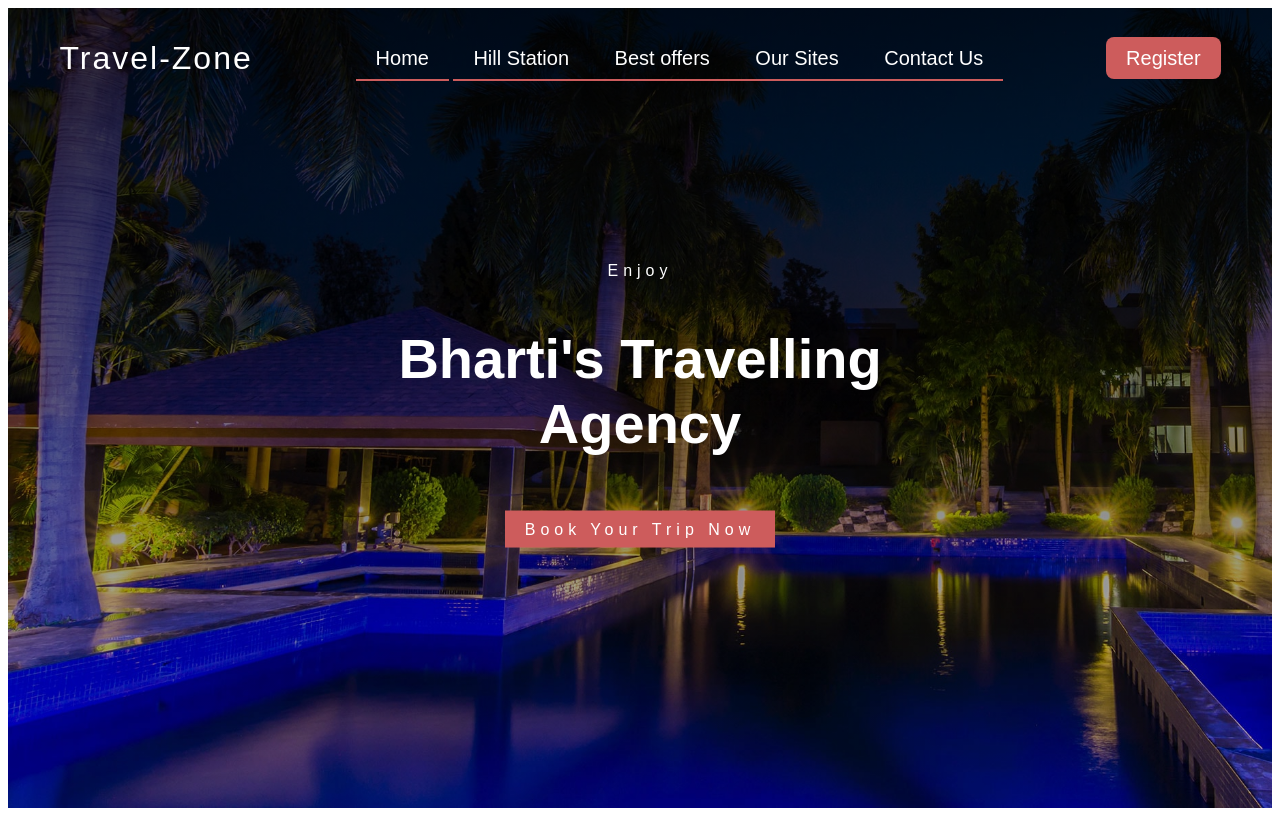
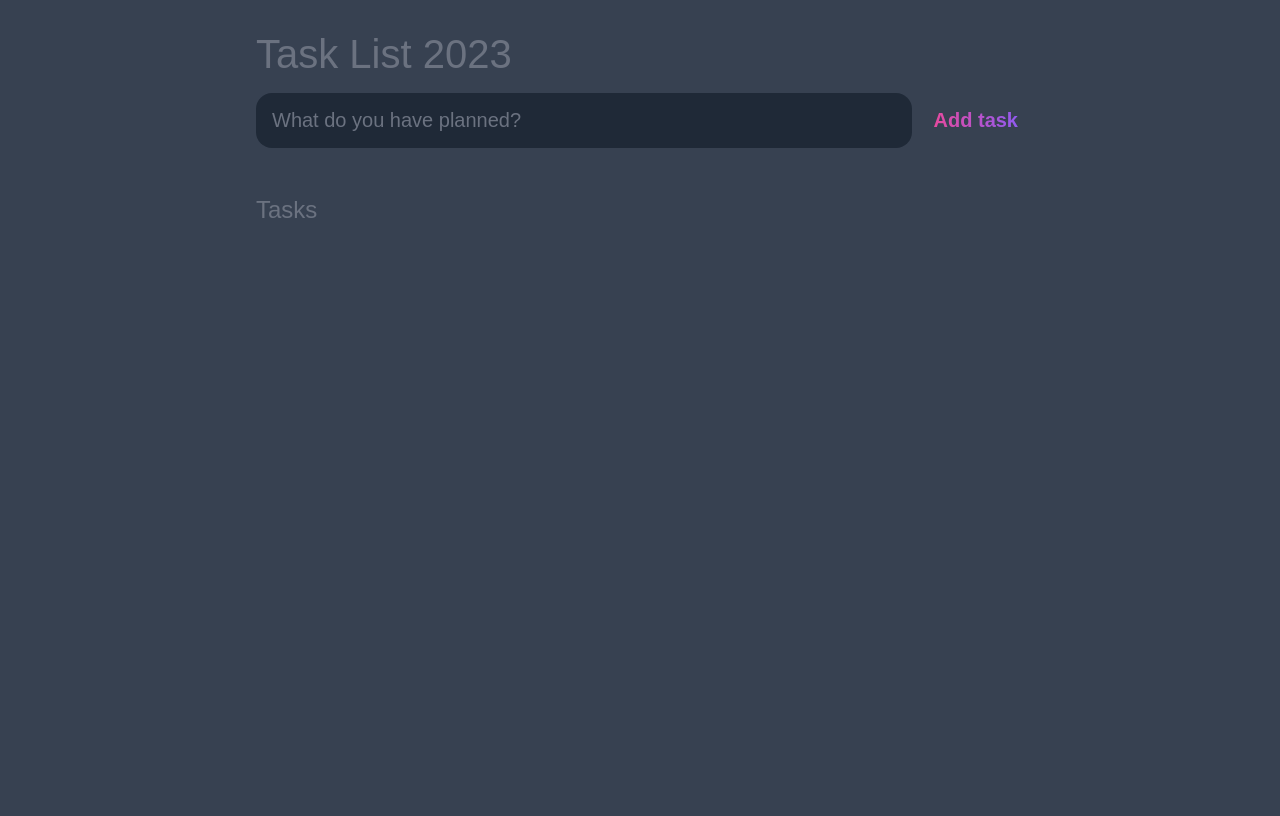
Before and after one commit to SnehaBharti5123/OCTANET_JULY, a plain HTML site: page index.html in a window 1280 px wide. Drawn offline with Linux system fonts and the light colour scheme.

Commit message:
Add files via upload

```diff
--- a/index.html
+++ b/index.html
@@ -1,124 +1,53 @@
 <!DOCTYPE html>
 <html lang="en">
 <head>
-    <meta charset="UTF-8">
-    <meta name="viewport" content="width=device-width, initial-scale=1.0">
-    <title>Document</title>
-    <style>
-        header{
-    width:100%;
-    height:100vh;
-    background-image:linear-gradient(rgba(0,0,0,0.8),rgba(0,0,0,0.2)),url(top-slider-img4.jpg) ;
-    background-size: cover;
-    font-family: sans-serif;
+	<meta charset="UTF-8">
+	<meta http-equiv="X-UA-Compatible" content="IE=edge">
+	<meta name="viewport" content="width=device-width, initial-scale=1.0">
+	<title>Task List 2023</title>
 
-}
-    nav{
-        width: 100%;
-        height: 100px;
-
-        color: white;
-        display: flex;
-        justify-content: space-around;
-        align-items: center;
-    }
-    .logo{
-            font-size: 2em;
-            letter-spacing: 2px;
-
-    }
-    .menu a{
-        text-decoration: none;
-        color: white;
-        padding: 10px 20px;
-        font-size: 20px;
-        position: relative;
-    }
-    .menu a:before{
-        content: '';
-        position: absolute;
-        top :0;
-        left: 0;
-        width: 100%;
-        height: 100%;
-        border-bottom: 2px solid indianred;
-        transition: 0.4s linear;
-
-    }
-    .menu a:hover:before{
-        width: 90%;
-    }
-    .register a{
-        text-decoration: none;
-        color: white;
-        padding: 10px 20px;
-        font-size: 20px;background: indianred;
-        border-radius: 8px;
-        transition: 0.4s;
-    }
-    .register a:hover{
-        background: transparent;
-        border:1px solid indianred;
-    }
-    .h-txt{
-        max-width: 650px;
-        position: absolute;
-        top:50%;
-        left:50%;
-        transform: translate(-50%,-50%);
-        text-align: center;
-        color: white;
-    }
-    .h-txt span{
-        letter-spacing: 5px;
-    }
-
-    .h-txt h1{
-        font-size: 3.5em;
-    }
-    .h-txt a{
-        text-decoration: none;
-        background: indianred;
-        color: white;
-        padding: 10px 20px;
-        letter-spacing: 5px;
-        transition: 0.4s;
-    }
-    .h-txt a:hover{
-        background: transparent;
-        border:1px solid indianred;
-    }
-    </style>
+	<link rel="stylesheet" href="main.css" />
 </head>
 <body>
-    <header>
-        <nav>
-            <div class="logo">
-                Travel-Zone
-            </div>
 
-            <div class="menu">
-                <a href="#">Home</a>
-                <a href="#">Hill Station </a>
-                <a href="#">Best offers </a>
-                <a href="#">Our Sites </a>
-                <a href="#">Contact Us </a>
-            </div>
-            <div class="register" >
-                <a href="#">Register</a>
-            </div>
-            </nav>
-            <section class="h-txt">
-                <span>Enjoy</span>
-                <h1>Bharti's Travelling Agency</h1>
-                <br>
-                <a href="#">Book Your Trip Now </a>
+	<header>
+		<h1>Task List 2023</h1>
+		<form id="new-task-form">
+			<input
+				type="text"
+				name="new-task-input"
+				id="new-task-input"
+				placeholder="What do you have planned?" />
+			<input
+				type="submit"
+				id="new-task-submit"
+				value="Add task" />
+		</form>
+	</header>
+	<main>
+		<section class="task-list">
+			<h2>Tasks</h2>
 
+			<div id="tasks">
 
-            </section>
-    </header>
+				<!-- <div class="task">
+					<div class="content">
+						<input
+							type="text"
+							class="text"
+							value="A new task"
+							readonly>
+					</div>
+					<div class="actions">
+						<button class="edit">Edit</button>
+						<button class="delete">Delete</button>
+					</div>
+				</div> -->
 
+			</div>
+		</section>
+	</main>
 
-
+	<script src="main.js"></script>
 </body>
 </html>
--- /dev/null
+++ b/main.css
@@ -0,0 +1,156 @@
+:root {
+	--dark: #374151;
+	--darker: #1F2937;
+	--darkest: #111827;
+	--grey: #6B7280;
+	--pink: #EC4899;
+	--purple: #8B5CF6;
+	--light: #EEE;
+}
+
+* {
+	margin: 0;
+	box-sizing: border-box;
+	font-family: "Fira sans", sans-serif;
+}
+
+body {
+	display: flex;
+	flex-direction: column;
+	min-height: 100vh;
+	color: #FFF;
+	background-color: var(--dark);
+}
+
+header {
+	padding: 2rem 1rem;
+	max-width: 800px;
+	width: 100%;
+	margin: 0 auto;
+}
+
+header h1{
+	font-size: 2.5rem;
+	font-weight: 300;
+	color: var(--grey);
+	margin-bottom: 1rem;
+}
+
+#new-task-form {
+	display: flex;;
+}
+
+input, button {
+	appearance: none;
+	border: none;
+	outline: none;
+	background: none;
+}
+
+#new-task-input {
+	flex: 1 1 0%;
+	background-color: var(--darker);
+	padding: 1rem;
+	border-radius: 1rem;
+	margin-right: 1rem;
+	color: var(--light);
+	font-size: 1.25rem;
+}
+
+#new-task-input::placeholder {
+	color: var(--grey);
+}
+
+#new-task-submit {
+	color: var(--pink);
+	font-size: 1.25rem;
+	font-weight: 700;
+	background-image: linear-gradient(to right, var(--pink), var(--purple));
+	-webkit-background-clip: text;
+	-webkit-text-fill-color: transparent;
+	cursor: pointer;
+	transition: 0.4s;
+}
+
+#new-task-submit:hover {
+	opacity: 0.8;
+}
+
+#new-task-submit:active {
+	opacity: 0.6;
+}
+
+main {
+	flex: 1 1 0%;
+	max-width: 800px;
+	width: 100%;
+	margin: 0 auto;
+}
+
+.task-list {
+	padding: 1rem;
+}
+
+.task-list h2 {
+	font-size: 1.5rem;
+	font-weight: 300;
+	color: var(--grey);
+	margin-bottom: 1rem;
+}
+
+#tasks .task {
+	display: flex;
+	justify-content: space-between;
+	background-color: var(--darkest);
+	padding: 1rem;
+	border-radius: 1rem;
+	margin-bottom: 1rem;
+}
+
+.task .content {
+	flex: 1 1 0%;
+}
+
+.task .content .text {
+	color: var(--light);
+	font-size: 1.125rem;
+	width: 100%;
+	display: block;
+	transition: 0.4s;
+}
+
+.task .content .text:not(:read-only) {
+	color: var(--pink);
+}
+
+.task .actions {
+	display: flex;
+	margin: 0 -0.5rem;
+}
+
+.task .actions button {
+	cursor: pointer;
+	margin: 0 0.5rem;
+	font-size: 1.125rem;
+	font-weight: 700;
+	text-transform: uppercase;
+	transition: 0.4s;
+}
+
+.task .actions button:hover {
+	opacity: 0.8;
+}
+
+.task .actions button:active {
+	opacity: 0.6;
+}
+
+.task .actions .edit {
+	background-image: linear-gradient(to right, var(--pink), var(--purple));
+	-webkit-background-clip: text;
+	-webkit-text-fill-color: transparent;
+}
+
+.task .actions .delete {
+	color: crimson;
+}
--- /dev/null
+++ b/main.js
@@ -0,0 +1,62 @@
+window.addEventListener('load', () => {
+	const form = document.querySelector("#new-task-form");
+	const input = document.querySelector("#new-task-input");
+	const list_el = document.querySelector("#tasks");
+
+	form.addEventListener('submit', (e) => {
+		e.preventDefault();
+
+		const task = input.value;
+
+		const task_el = document.createElement('div');
+		task_el.classList.add('task');
+
+		const task_content_el = document.createElement('div');
+		task_content_el.classList.add('content');
+
+		task_el.appendChild(task_content_el);
+
+		const task_input_el = document.createElement('input');
+		task_input_el.classList.add('text');
+		task_input_el.type = 'text';
+		task_input_el.value = task;
+		task_input_el.setAttribute('readonly', 'readonly');
+
+		task_content_el.appendChild(task_input_el);
+
+		const task_actions_el = document.createElement('div');
+		task_actions_el.classList.add('actions');
+
+		const task_edit_el = document.createElement('button');
+		task_edit_el.classList.add('edit');
+		task_edit_el.innerText = 'Edit';
+
+		const task_delete_el = document.createElement('button');
+		task_delete_el.classList.add('delete');
+		task_delete_el.innerText = 'Delete';
+
+		task_actions_el.appendChild(task_edit_el);
+		task_actions_el.appendChild(task_delete_el);
+
+		task_el.appendChild(task_actions_el);
+
+		list_el.appendChild(task_el);
+
+		input.value = '';
+
+		task_edit_el.addEventListener('click', (e) => {
+			if (task_edit_el.innerText.toLowerCase() == "edit") {
+				task_edit_el.innerText = "Save";
+				task_input_el.removeAttribute("readonly");
+				task_input_el.focus();
+			} else {
+				task_edit_el.innerText = "Edit";
+				task_input_el.setAttribute("readonly", "readonly");
+			}
+		});
+
+		task_delete_el.addEventListener('click', (e) => {
+			list_el.removeChild(task_el);
+		});
+	});
+});
```
